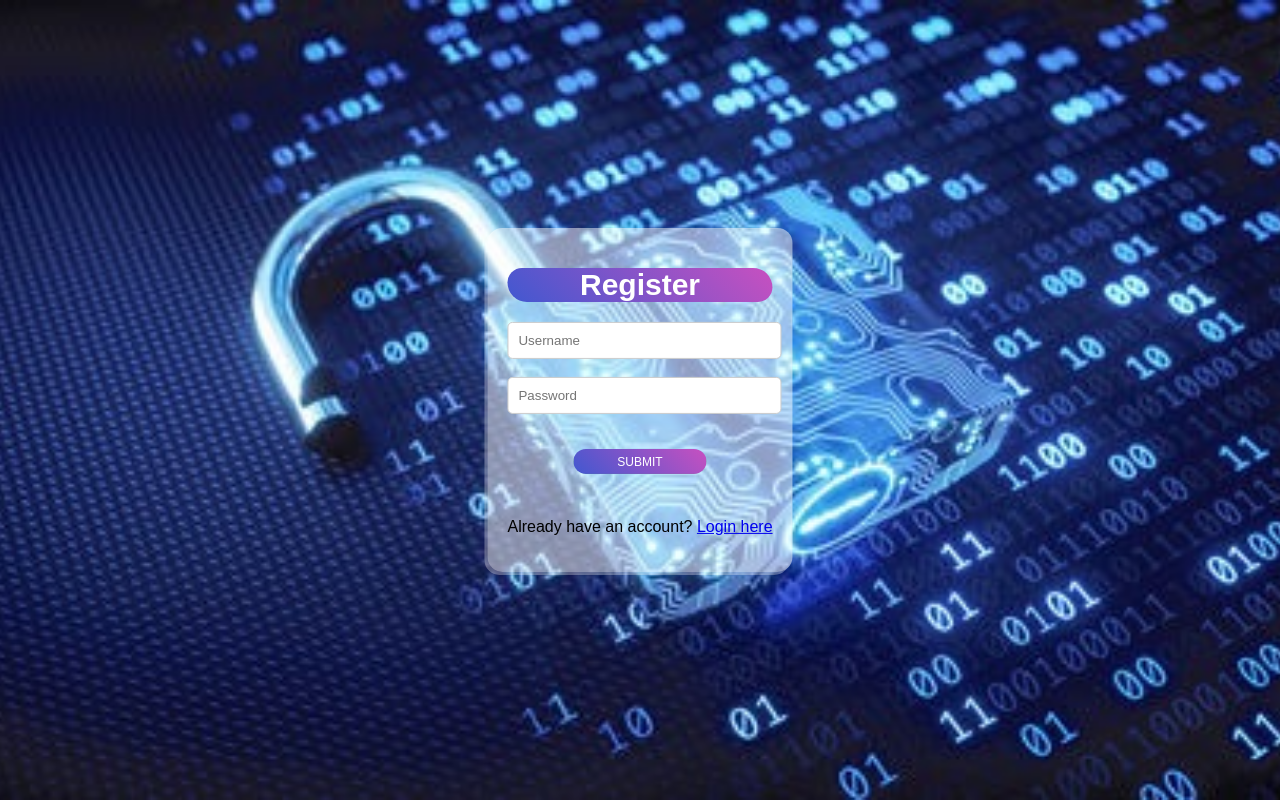
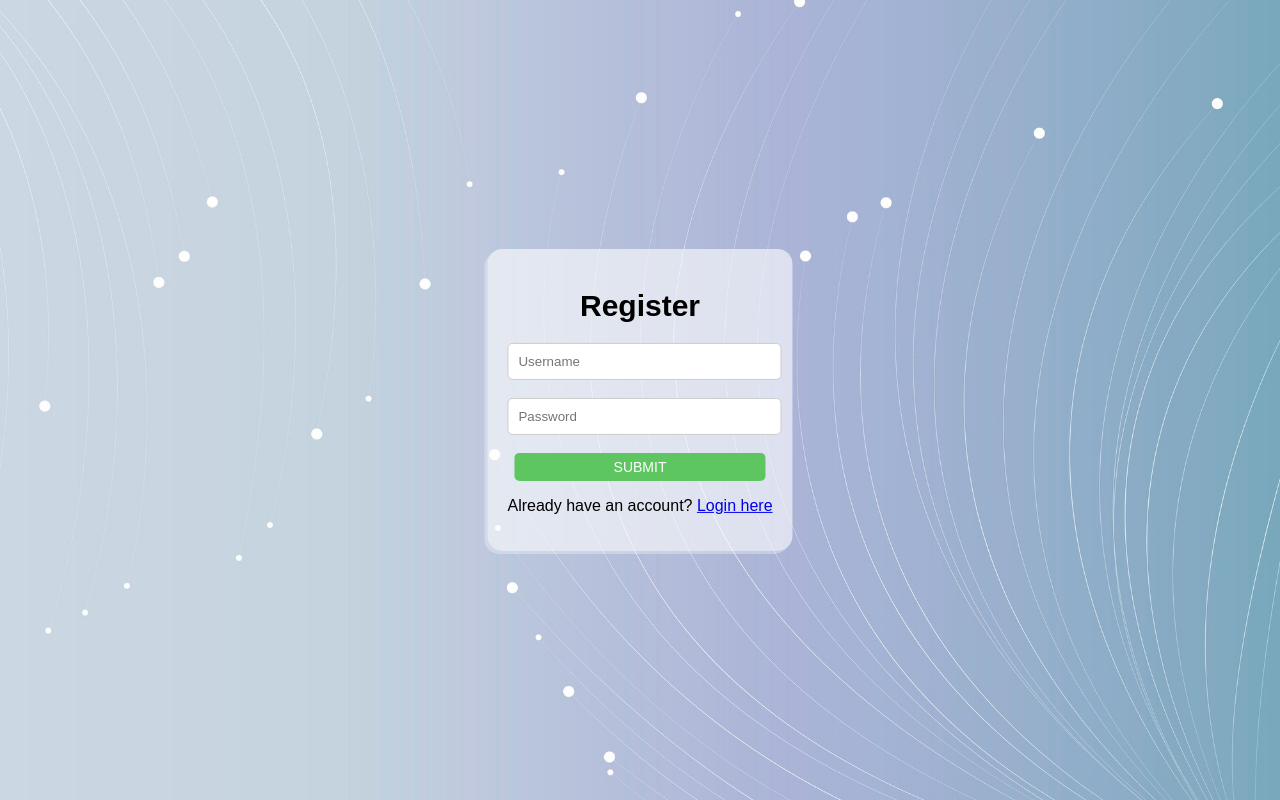
Before and after one commit to nightmare-tech/secure_storage, a Flask app: page /register in a window 1280 px wide. Run offline with Flask 3, Linux system fonts and the light colour scheme.

Commit message:
Design Changes

```diff
--- a/static/styles.css
+++ b/static/styles.css
@@ -5,9 +5,7 @@
     background-color: #f4f4f4;
 }
 
-#body_index{ /*Add class*/
-    color: white;
-}
+
 
 html {
     background-size: cover;
@@ -19,7 +17,7 @@
 }
 
 #html_register{ /*Add ID*/
-    background-image: url(./register.jpg);
+    background-image: url(./Login.jpeg);
 }
 
 #html_login { /*Add ID*/
@@ -27,7 +25,7 @@
 }
 
 #html_index{ /*Add ID*/
-    background-image: url(./index.jpeg);
+    background-image: url(./Login.jpeg);
 }
 
 .container {
@@ -40,7 +38,7 @@
 }
 
 #container_register{ /*Add ID*/
-    background-color: rgba(255,255,255,0.5);
+    background-color: rgba(255,255,255,0.6);
     border-radius: 15px;
     box-shadow: -3px 3px rgba(255, 255, 255, 0.3);
 }
@@ -52,9 +50,9 @@
 }
 
 #container_index{ /*Add ID*/
-    background-color: rgba(0,0,0,0.7);
-    border-radius: 8px;
-    box-shadow: 0 0 10px rgba(0, 0, 0, 0.1);
+    background-color: rgba(255,255,255,0.6);
+    border-radius: 15px;
+    box-shadow: -3px 3px rgba(255, 255, 255, 0.3);
     display: flex;
     flex-direction: column;
     align-items: center;
@@ -72,7 +70,7 @@
     text-align: center;
 }
 #h1_index, #h2_index{ /*Add ID*/
-    color: whitesmoke;
+    color: black;
 }
 .form {
     text-align: center;
@@ -93,7 +91,7 @@
     cursor: pointer;
 }
 #btn_register{ /*Add ID*/
-    background-color: rgb(76, 175, 80);
+    background-color: rgb(93, 198, 96);
     padding: 6px 25px;
 }
 
@@ -133,27 +131,21 @@
 .title{
     font-size: 15px;
     text-align: center;
-    color: #fff;
+    color: black;
     user-select: none;
     border-radius: 15px 20px 15px 20px;
-    background: linear-gradient(-135deg, #c850c0, #4158d0);
 }
 
-.field {
-    height: 50px;
-    width: 100%;
-    margin-top: 20px;
-    position: relative;
-}
+
 
 .field input{
     height: 50%;
-    width: 50%;
+
     outline: none;
     font-size: 17px;
     padding-left: 20px;
     border: 1px solid lightgrey;
-    border-radius: 25px;
+    border-radius: 5px;
     transition: all 0.3s ease;
 }
 
@@ -164,12 +156,11 @@
 .field input[type="submit"] {
     color: #fff;
     border: none;
-    margin-top: -10px;
-    font-size: 12px;
+
+    font-size: 14px;
 
     padding-bottom: 10px;
     cursor: pointer;
-    background: linear-gradient(-135deg, #c850c0, #4158d0);
     transition: all 0.3s ease;
     text-align: center;
 }
@@ -177,13 +168,10 @@
 .field_index input[type="submit"]{ /*Change class*/ /*Check*/
     color: #fff;
     border: none;
-    /*DIFF*/padding-left: 0;
     margin-top: -10px;
-    /*diff*/font-size: 15px;
+    font-size: 12px;
     padding-bottom: 10px;
-    /*diff*/font-weight: 500;
     cursor: pointer;
-    background: linear-gradient(-135deg, #c850c0, #4158d0);
     transition: all 0.3s ease;
     text-align: center;
 }
```
Also changed, not shown: static/Login.jpeg.
